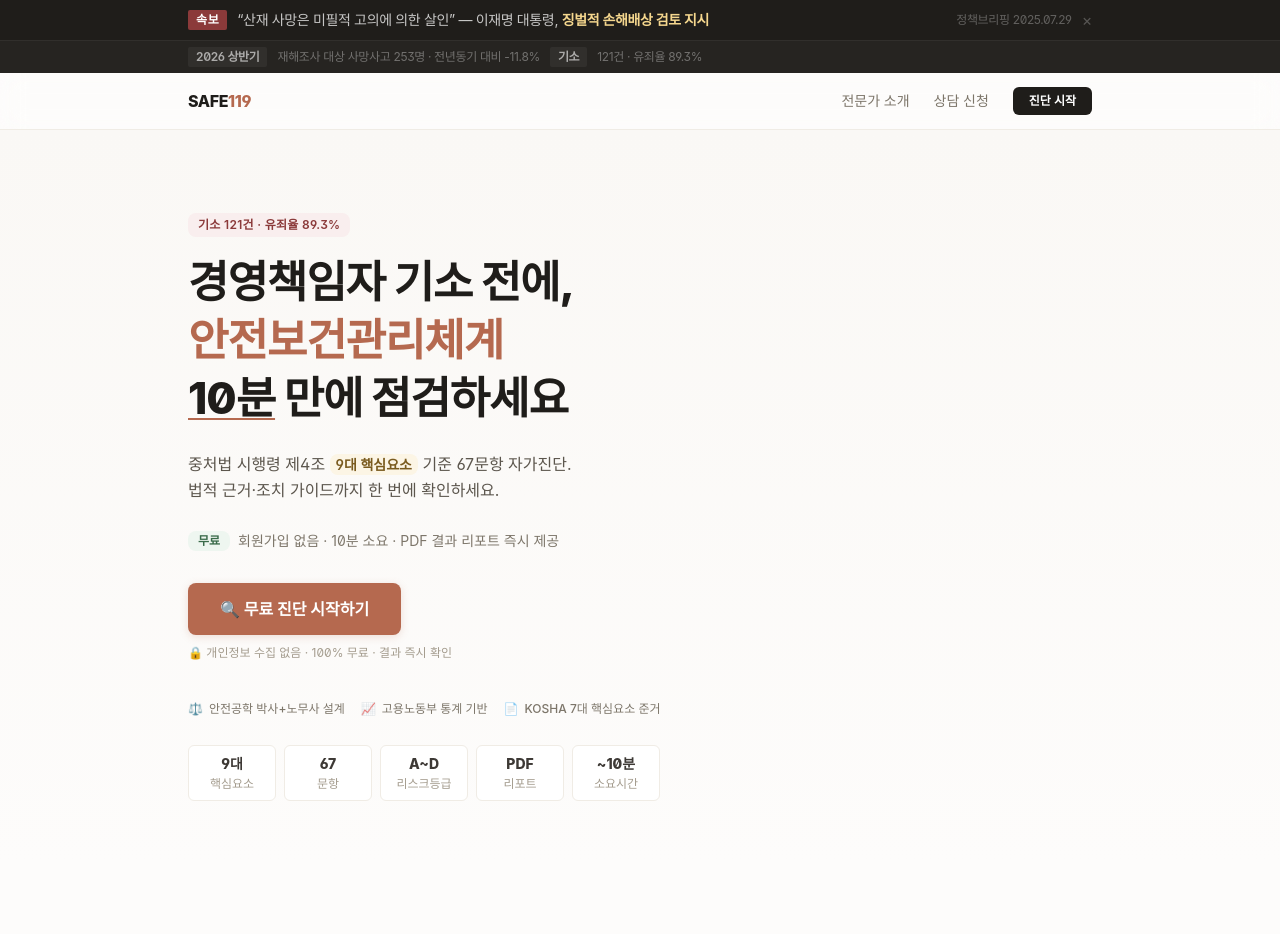
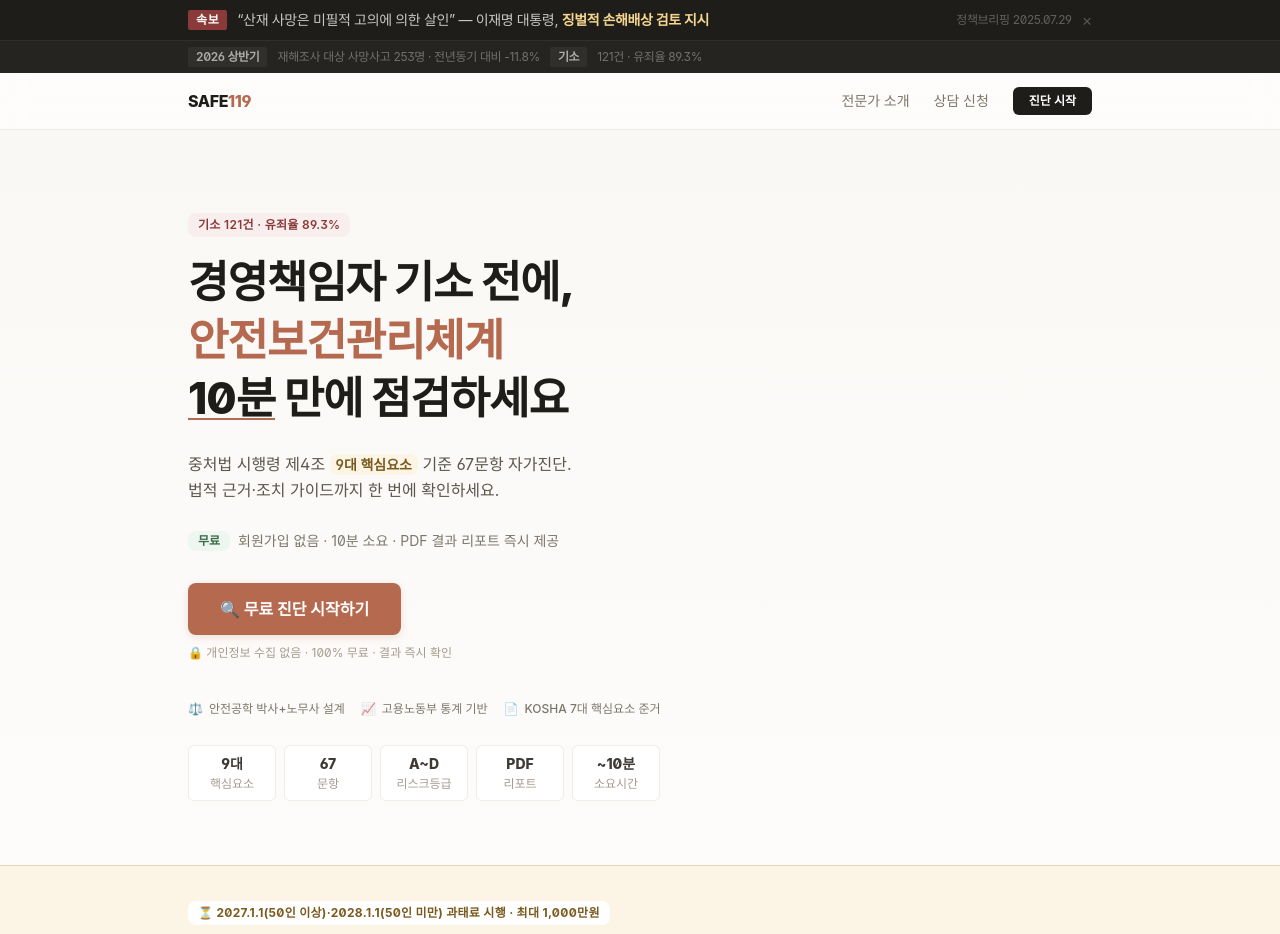
Before and after one commit to cdj44y-ui/safe119-cursor-starter, a Next.js app: page / in a window 1280 px wide. Shown: the top 934 px of the page. Built offline with nearby package versions, Linux system fonts and the light colour scheme; no server answers; a web font is replaced by a local one.

Commit message:
feat: 홈화면에 위험성평가 자가진단표 배너 배치(Hero 바로 아래, 집중 노출)

```diff
--- a/app/page.tsx
+++ b/app/page.tsx
@@ -3,6 +3,7 @@ import Header from '@/components/layout/Header';
 import Footer from '@/components/layout/Footer';
 import Disclaimer from '@/components/layout/Disclaimer';
 import Step1Hero from '@/components/landing/Step1Hero';
+import RiskAssessmentBanner from '@/components/landing/RiskAssessmentBanner';
 import Step2Problem from '@/components/landing/Step2Problem';
 import Step3BeforeAfter from '@/components/landing/Step3BeforeAfter';
 import Step4Trust from '@/components/landing/Step4Trust';
@@ -20,6 +21,8 @@ export default function HomePage() {
       <main>
         {/* STEP 1: Hero / Headline */}
         <Step1Hero />
+        {/* 위험성평가 자가진단표 — 집중 배너 */}
+        <RiskAssessmentBanner />
         {/* STEP 2: Problem / Agitation */}
         <Step2Problem />
         {/* STEP 3: Before / After */}
```
